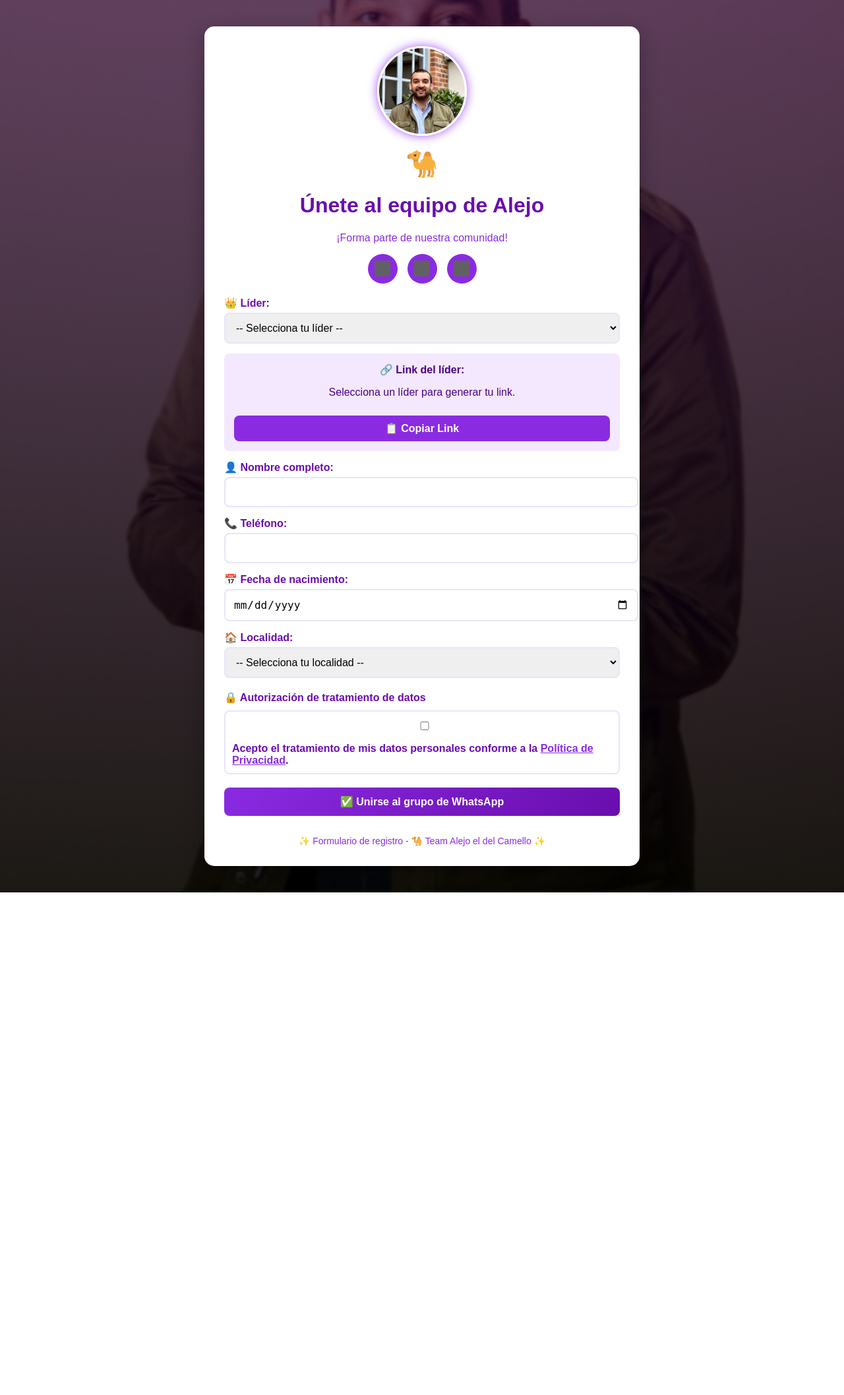
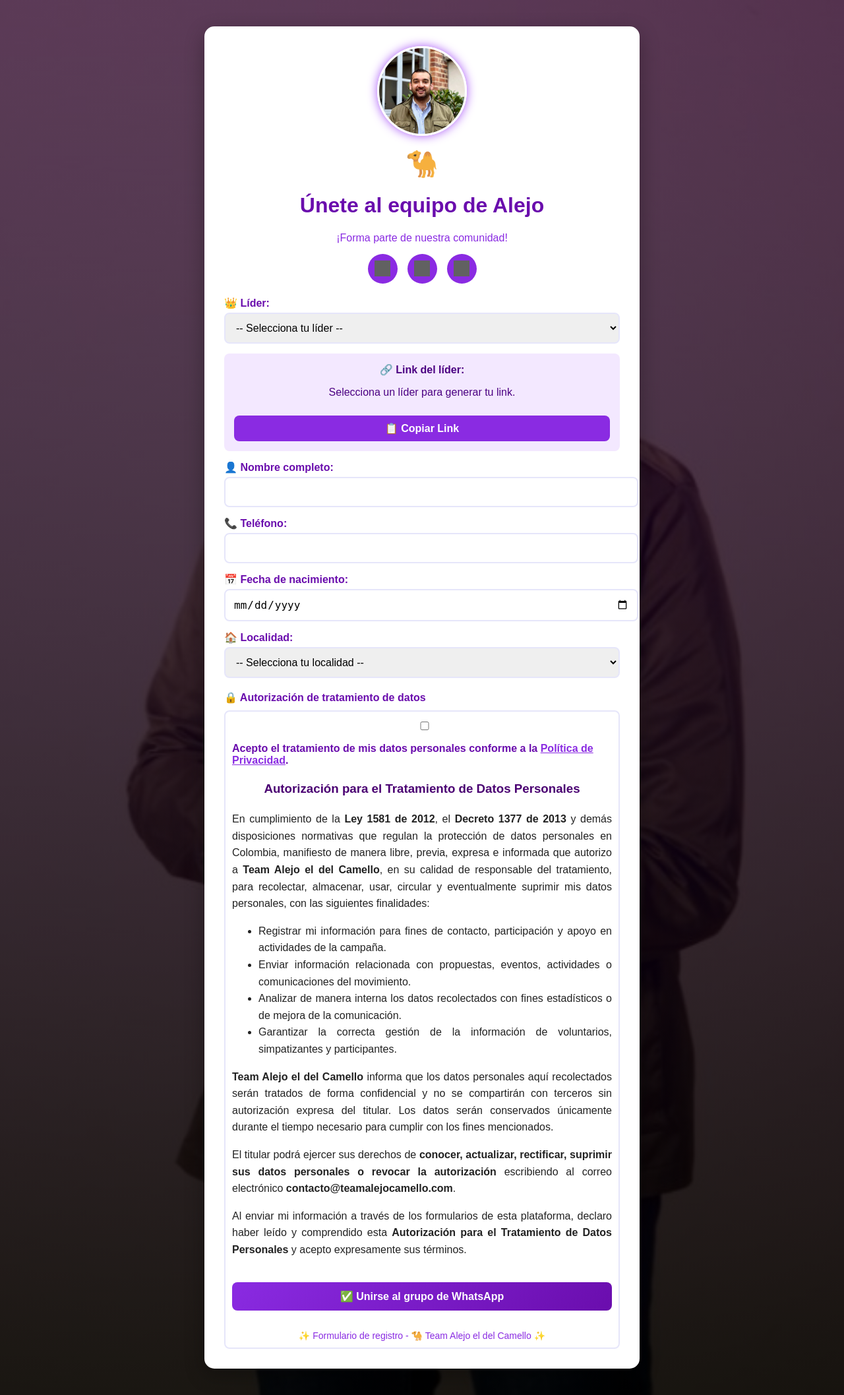
Before and after one commit to dssanche/mi_registro_whatsapp, a Flask app: page / in a window 1280 px wide. Shown: the whole page at 66% size. Before the commit the page ends 1353 px from the top, so only its background shows below. Run offline with Flask 3, Linux system fonts and the light colour scheme; grey boxes are pictures that could not be loaded.

Commit message:
Cambios en la paginas

```diff
--- a/app.py
+++ b/app.py
@@ -37,7 +37,7 @@ def get_sheet():
 sheet = get_sheet()
 
 # --- ENLACE AL GRUPO DE WHATSAPP ---
-WHATSAPP_GROUP_LINK = "https://chat.whatsapp.com/BlXfChwXszFHroaBEUDnw8"
+WHATSAPP_GROUP_LINK = "https://whatsapp.com/channel/0029Vb6nnbs2975IKD6A1C1O"
 
 # --- LISTA DE LÍDERES ---
 LIDERES = {
--- a/templates/registro.html
+++ b/templates/registro.html
@@ -227,18 +227,34 @@
                 <a href="javascript:void(0)" onclick="togglePolitica()" style="color:#8A2BE2; text-decoration: underline;">Política de Privacidad</a>.
             </label>
 
-            <div id="politicaContainer" style="display:none; margin-top:10px; background-color:#F3E8FF; padding:12px; border-radius:8px; font-size:0.9rem; color:#4B0082;">
-                <strong>Política de Privacidad</strong><br><br>
-                En cumplimiento de la Ley 1581 de 2012 y el Decreto 1377 de 2013,
-                <b>Team Alejo el del Camello</b> informa que los datos personales aquí recolectados serán utilizados exclusivamente
-                para fines de <b>registro, contacto, análisis de participación y actividades informativas relacionadas con la campaña</b>.<br><br>
-                Los datos serán tratados de forma confidencial y no se compartirán con terceros sin autorización.
-                El titular podrá solicitar la eliminación o modificación de sus datos escribiendo a
-                <b>contacto@teamalejocamello.com</b>.<br><br>
-                Al marcar la casilla, usted autoriza el tratamiento de sus datos personales conforme a esta política.
-            </div>
-        </div>
-
+            <div style="font-family: 'Poppins', sans-serif; line-height: 1.6; color: #222; text-align: justify;">
+  	    <h3 style="text-align:center; color:#4a0072;">Autorización para el Tratamiento de Datos Personales</h3>
+  		<p>
+    		   En cumplimiento de la <b>Ley 1581 de 2012</b>, el <b>Decreto 1377 de 2013</b> y demás disposiciones normativas
+    	           que regulan la protección de datos personales en Colombia, manifiesto de manera libre, previa, expresa e informada
+                   que autorizo a <b>Team Alejo el del Camello</b>, en su calidad de responsable del tratamiento, para recolectar,
+                   almacenar, usar, circular y eventualmente suprimir mis datos personales, con las siguientes finalidades:
+  		</p>
+	  	<ul>
+                  <li>Registrar mi información para fines de contacto, participación y apoyo en actividades de la campaña.</li>
+                  <li>Enviar información relacionada con propuestas, eventos, actividades o comunicaciones del movimiento.</li>
+                  <li>Analizar de manera interna los datos recolectados con fines estadísticos o de mejora de la comunicación.</li>
+                  <li>Garantizar la correcta gestión de la información de voluntarios, simpatizantes y participantes.</li>
+ 		</ul>
+		<p>
+                 <b>Team Alejo el del Camello</b> informa que los datos personales aquí recolectados serán tratados de forma confidencial
+                    y no se compartirán con terceros sin autorización expresa del titular. Los datos serán conservados únicamente durante
+                    el tiempo necesario para cumplir con los fines mencionados.
+  		</p>
+		 <p>
+                   El titular podrá ejercer sus derechos de <b>conocer, actualizar, rectificar, suprimir sus datos personales o revocar la autorización</b>
+                   escribiendo al correo electrónico <b>contacto@teamalejocamello.com</b>.
+  		</p>
+ 		<p>
+    		   Al enviar mi información a través de los formularios de esta plataforma, declaro haber leído y comprendido esta
+   		<b>Autorización para el Tratamiento de Datos Personales</b> y acepto expresamente sus términos.
+		</p>
+	</div>
         <button type="submit">✅ Unirse al grupo de WhatsApp</button>
     </form>
 
```
